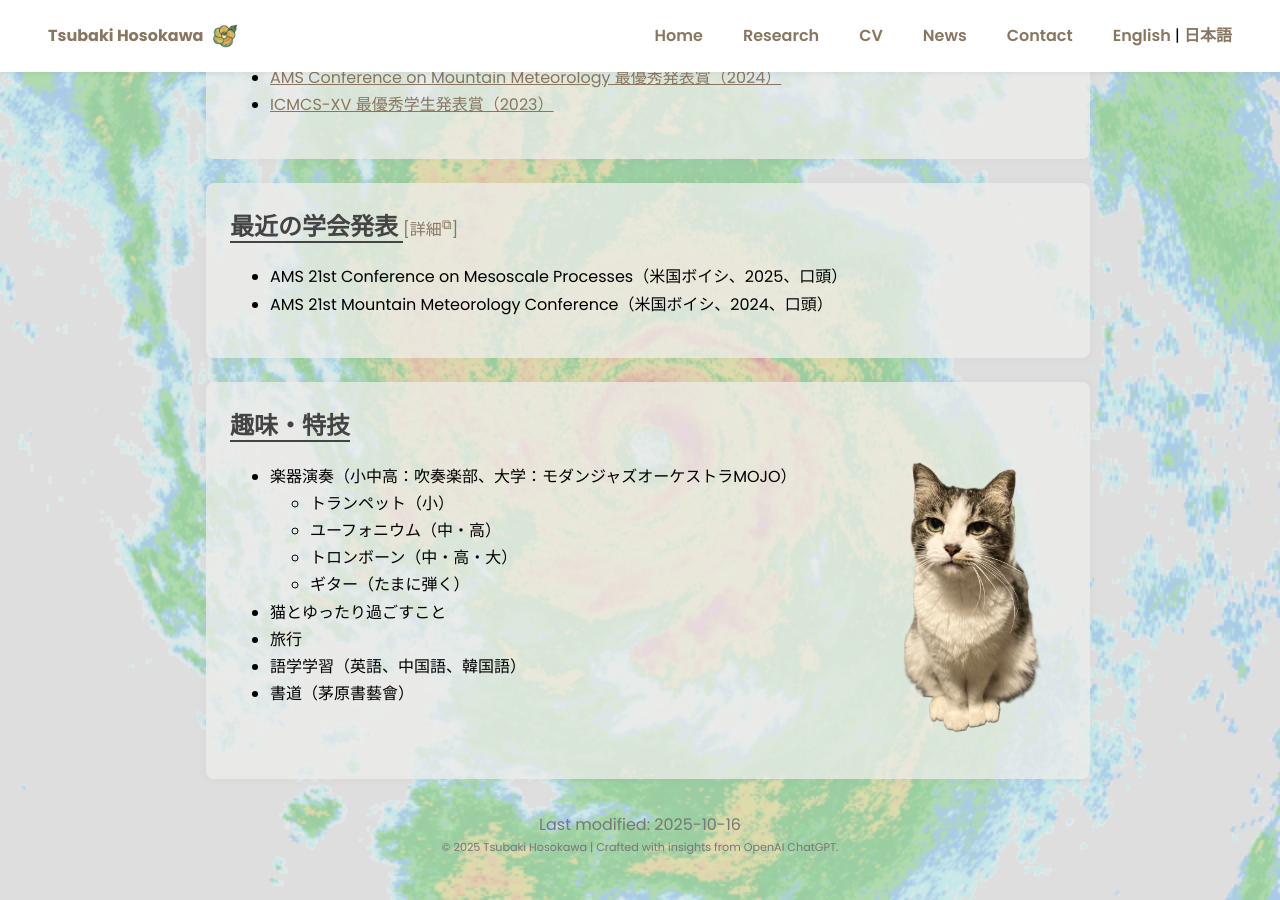
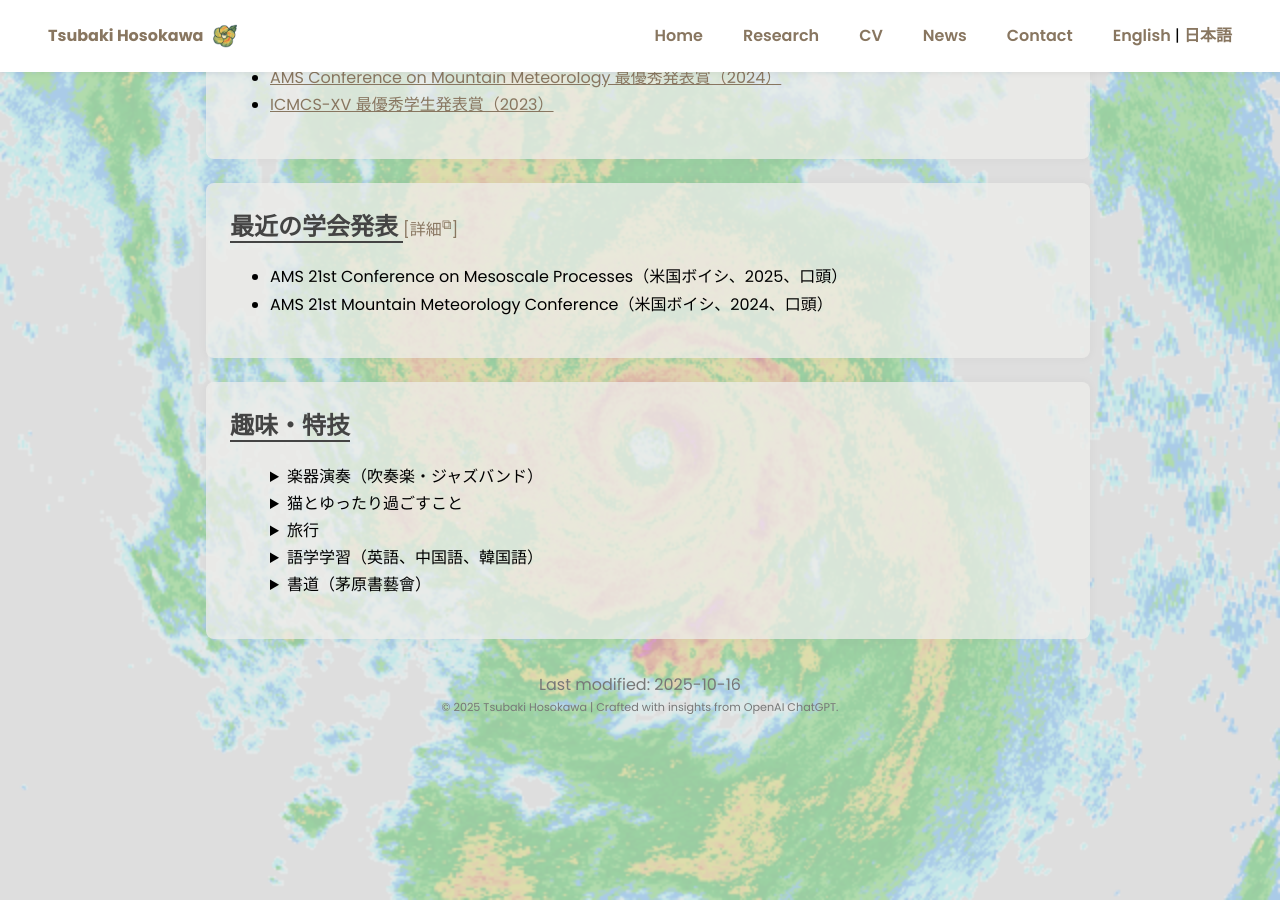
Before and after one commit to tsubakih07/tsubaki_homepage, a Jekyll site: the page built from index_ja.html, in a window 1280 px wide and 900 px high, scrolled down 1183 px. Built offline with Jekyll 4.4.1, drawn with Linux system fonts in a browser that asks for light colours.

Commit message:
modified Hobby section

```diff
--- a/index_ja.html
+++ b/index_ja.html
@@ -88,20 +88,30 @@
   <h2>趣味・特技</h2>
   <div class="hobbies-container">
     <ul class="hobbies-list">
-      <li>楽器演奏（小中高：吹奏楽部、大学：モダンジャズオーケストラMOJO）</li>
-      <ul>
-        <li>トランペット（小）</li>
-        <li>ユーフォニウム（中・高）</li>
-        <li>トロンボーン（中・高・大）</li>
-        <li>ギター（たまに弾く）</li>
-      </ul>
-      <li>猫とゆったり過ごすこと</li>
-      <li>旅行</li>
-      <li>語学学習（英語、中国語、韓国語）</li>
-      <li>書道（茅原書藝會）</li>
+      <details>
+        <summary>楽器演奏（吹奏楽・ジャズバンド）</summary>
+        <ul>
+          <li>トランペット（小学校）</li>
+          <li>ユーフォニウム（中学・高校）</li>
+          <li>トロンボーン（中学・高校・大学）</li>
+          <li>ギター（たまに弾く）</li>
+        </ul>
+      </details>
+      <details>
+        <summary>猫とゆったり過ごすこと</summary>
+          <div class="hobbies-photo">
+          <img src="{{ '/assets/images/cat.png' | relative_url }}" alt="猫画像" style="height: 100px; width: auto;">
+        </div>
+      </details>
+      <details>
+        <summary>旅行</summary>
+      </details>
+      <details>
+        <summary>語学学習（英語、中国語、韓国語）</summary>
+      </details>
+      <details>
+        <summary>書道（茅原書藝會）</summary>
+      </details>
     </ul>
-    <div class="hobbies-photo">
-      <img src="{{ '/assets/images/cat.png' | relative_url }}" alt="猫画像" style="height: 300px;">
-    </div>
   </div>
 </section>
```
Also changed, not shown: index.html (+36 -14 lines).
